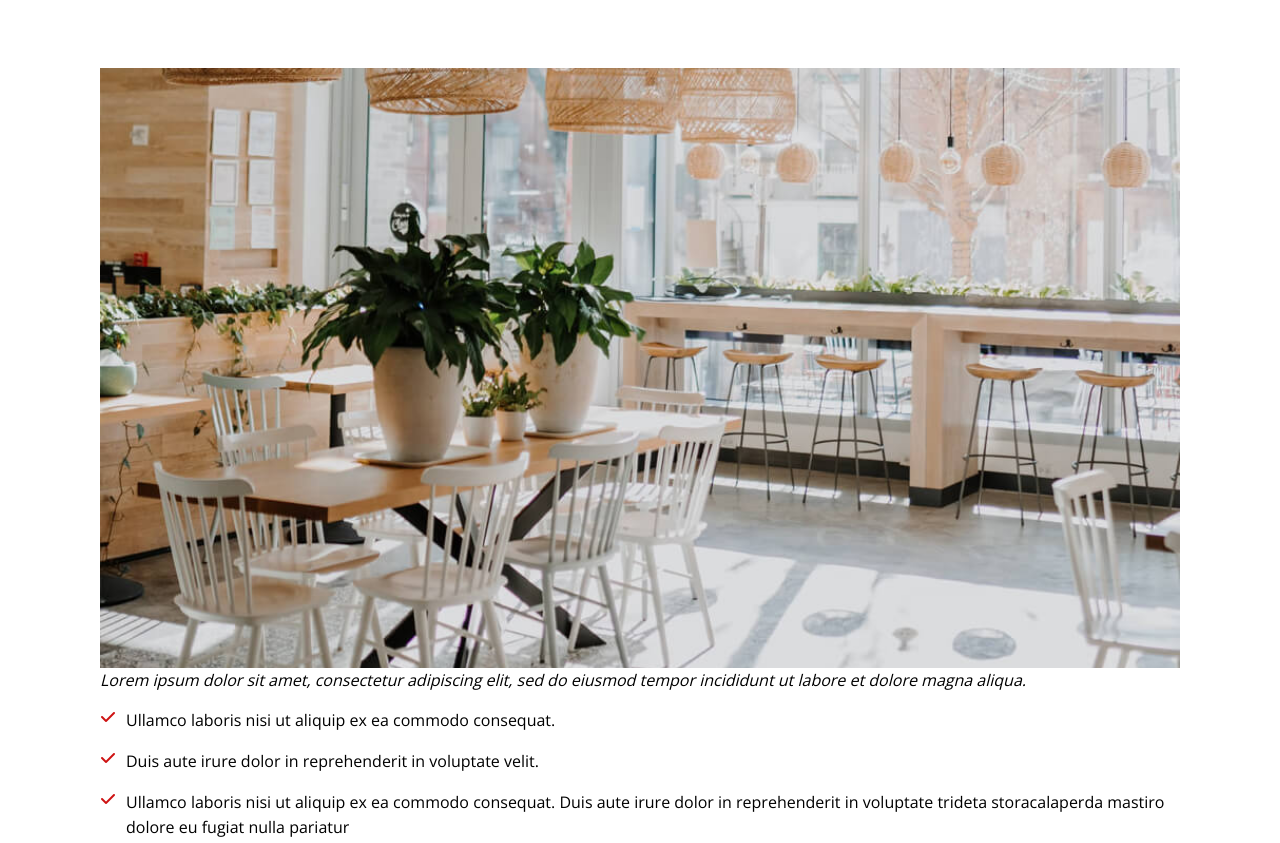
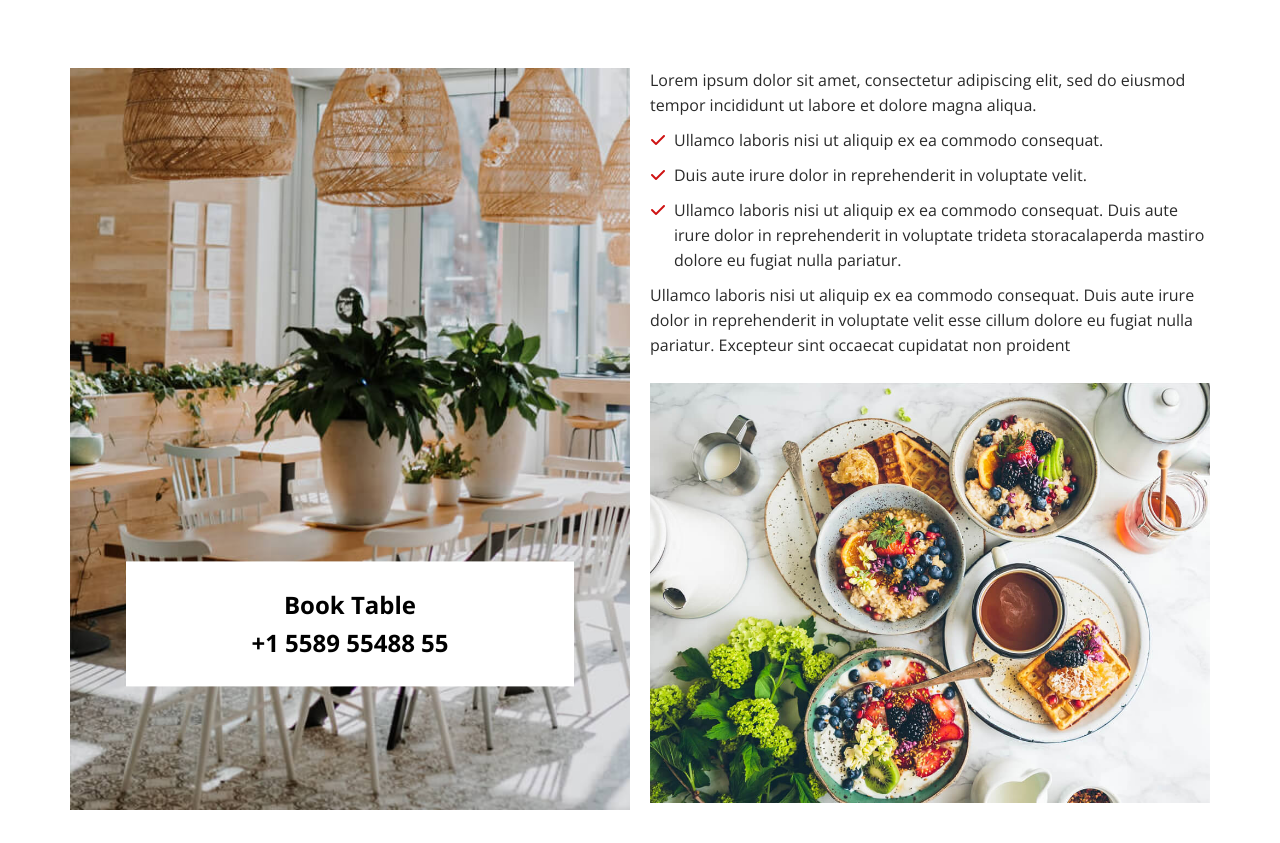
Before and after one commit to Omar1030/Yummy, a plain HTML site: page index.html in a window 1280 px wide. Shown: the part 880-1723 px from the top of the page. Drawn offline with nearby package versions, Linux system fonts and the light colour scheme.

Commit message:
Edit in html and css

```diff
--- a/CSS/style.css
+++ b/CSS/style.css
@@ -245,71 +245,83 @@ fieldset {
 /* ===== Start About Us ===== */
 
 #about {
-    padding: var(--section-padding) 100px;
+    padding: var(--section-padding) 70px;
 }
 
-
-#about #about-container #about-img {
-    flex-basis: 50%;
-    flex-grow: 1;
-    flex-shrink: 0;
+#about #about-container {
+    display: grid;
+    grid-template-columns: 1fr 1fr;
+    justify-content: center;
+    gap: 20px;
 }
 
 #about #about-container #about-img {
     background-image: url(/imgs/about.jpg);
+    background-position: left;
     background-size: cover;
-    background-position: left;
-    min-height: 600px;
+    min-height: 700px;
+    max-width: 100%;
+    position: relative;
+}
+
+#about #about-container #about-img #book {
+    position: absolute;
+    left: 50%;
+    top: 75%;
+    transform: translate(-50%, -50%);
+    background-color: white;
+    width: 80%;
+    text-align: center;
+    font-size: 24px;
+    font-weight: bold;
+    padding: 30px 10px;
+    display: flex;
+    flex-direction: column;
+    row-gap: 10px;
 }
 
 #about #about-container #about-info {
-    flex-basis: 50%;
-    flex-shrink: 1;
-    /* background-color: red; */
-}
-
-#about p {
     line-height: 25px;
-}
-
-#about #about-container #about-info > p:first-of-type {
-    font-style: italic;
+    color: #000000d6;
 }
 
 #about #about-container #about-info ul {
+    display: flex;
     flex-direction: column;
-    margin: 15px 0;
 }
 
 #about #about-container #about-info ul li {
     display: flex;
+    column-gap: 8px;
+}
+
+#about #about-container #about-info ul {
+    margin: 10px 0;
 }
 
 #about #about-container #about-info ul li:not(:last-of-type) {
-    margin-bottom: 16px;
+    margin-bottom: 10px;
 }
 
-#about #about-container #about-info ul li .icon {
+#about #about-container #about-info ul li i {
     color: var(--main-color);
-    margin-right: 10px;
-}
-
-#about #about-container #about-info > p:last-of-type  {
-    margin-bottom: 20px;
 }
 
 #about #about-container #about-info img {
     max-width: 100%;
+    max-height: 100%;
+    margin-top: 25px;
 }
 
-@media (min-width: 1200) {
 
-    #about-container {
-        display: flex;
-        justify-content: center;
-        gap: 20px;
-        /* background-color: red; */
+@media (max-width: 992px) {
+    #about {
+        padding: var(--section-padding) 20px;
     }
 
+    #about #about-container {
+        grid-template-columns: 1fr;
+    }
 }
+
 /* ===== End About Us ===== */
--- a/index.html
+++ b/index.html
@@ -73,17 +73,15 @@
         </section>
         <!-- ===== End Hero ===== -->
 
-
-        <!--
-            !!!!!! This section must be edited !!!!!!
-        -->
-
         <!-- ===== Start About Us ===== -->
         <section id="about">
             <h2 class="section-header">Learn More <span>About Us</span></h2>
             <article id="about-container">
                 <figure id="about-img">
-                    <!-- <img src="imgs/about.jpg" alt="office-img" loading="lazy"> -->
+                    <div id="book">
+                        <span>Book Table</span>
+                        <span>+1 5589 55488 55</span>
+                    </div>
                 </figure>
                 <article id="about-info">
                     <p>Lorem ipsum dolor sit amet, consectetur adipiscing elit, sed do eiusmod tempor incididunt ut labore et dolore magna aliqua.</p>
@@ -98,7 +96,7 @@
                         </li>
                         <li>
                             <span class="icon"><i class="fa-solid fa-check"></i></span>
-                            <p>Ullamco laboris nisi ut aliquip ex ea commodo consequat. Duis aute irure dolor in reprehenderit in voluptate trideta storacalaperda mastiro dolore eu fugiat nulla pariatur</p>
+                            <p>Ullamco laboris nisi ut aliquip ex ea commodo consequat. Duis aute irure dolor in reprehenderit in voluptate trideta storacalaperda mastiro dolore eu fugiat nulla pariatur.</p>
                         </li>
                     </ul>
                     <p>Ullamco laboris nisi ut aliquip ex ea commodo consequat. Duis aute irure dolor in reprehenderit in voluptate velit esse cillum dolore eu fugiat nulla pariatur. Excepteur sint occaecat cupidatat non proident</p>
```
